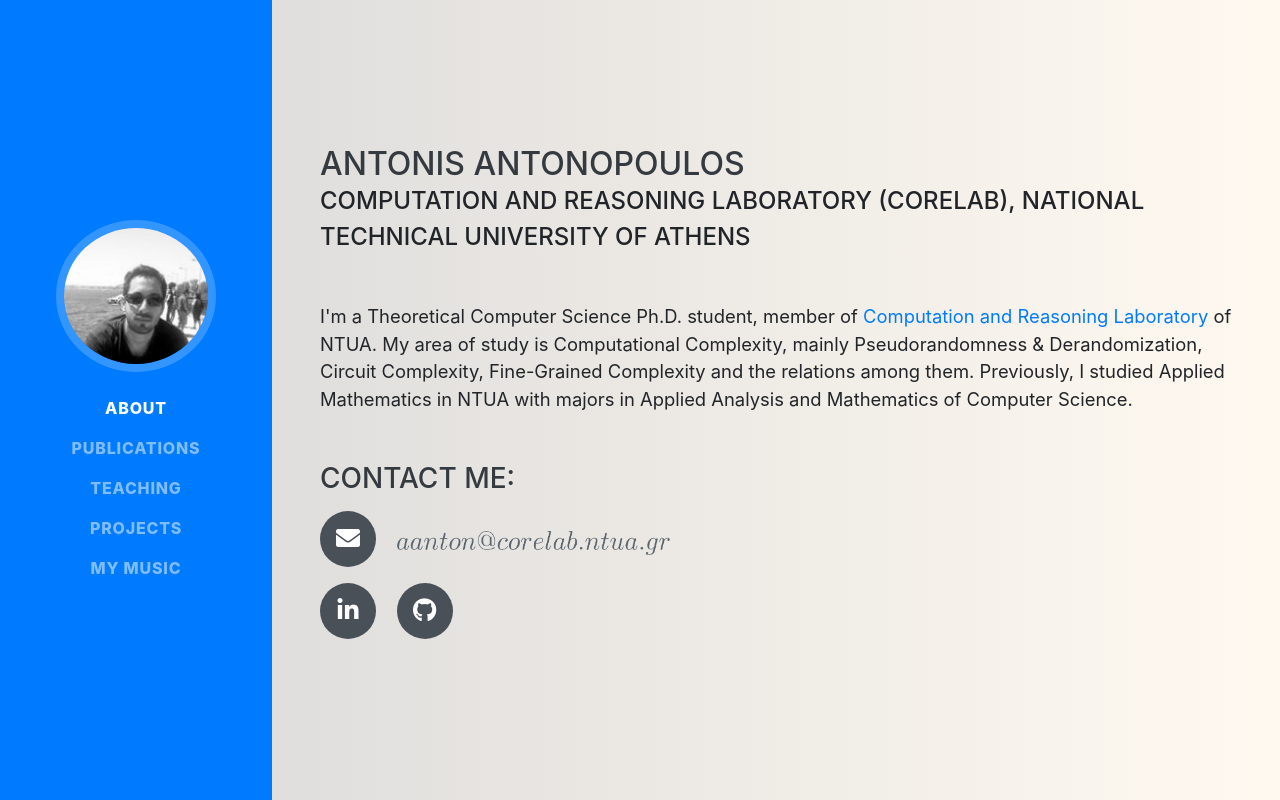
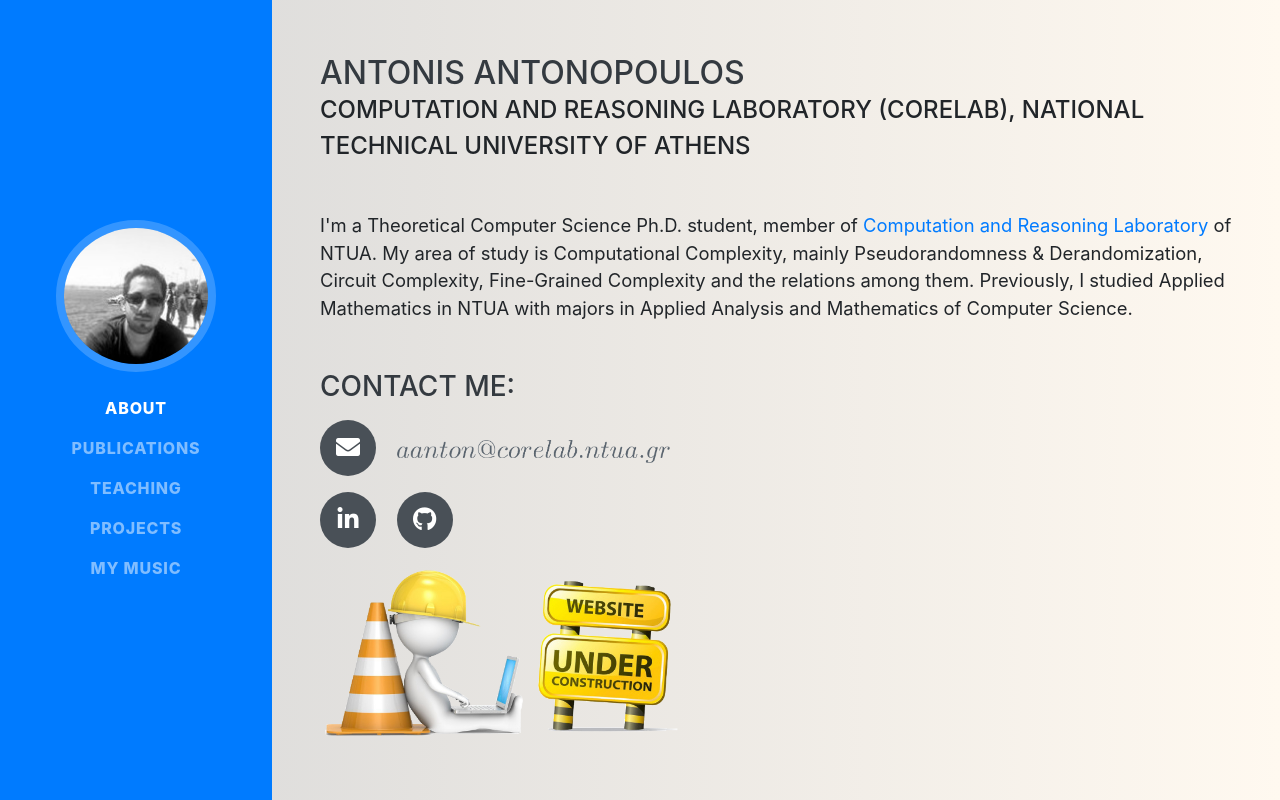
Before and after one commit to pseudorandomized/pseudorandomized.github.io, a website with bundled scripts: page index.html in a window 1280 px wide. Built offline with nearby package versions, Linux system fonts and the light colour scheme; a web font is replaced by a local one.

Commit message:
underconstruction sign added

```diff
--- a/index.html
+++ b/index.html
@@ -79,6 +79,8 @@
           </a>
         </div>
           </p>
+<img src="img/underconstruction.png" width="40%">
+
       </div>
     </section>
   </div>
```
Also changed, not shown: img/underconstruction.png (added).
